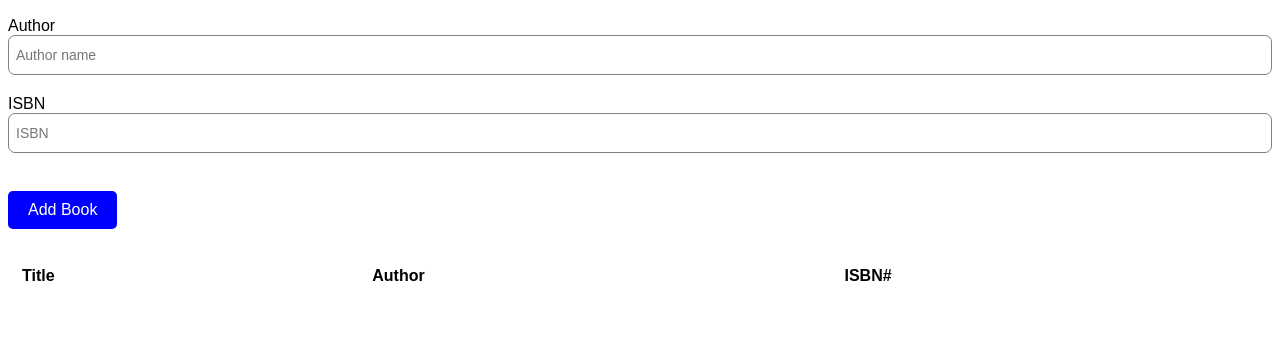
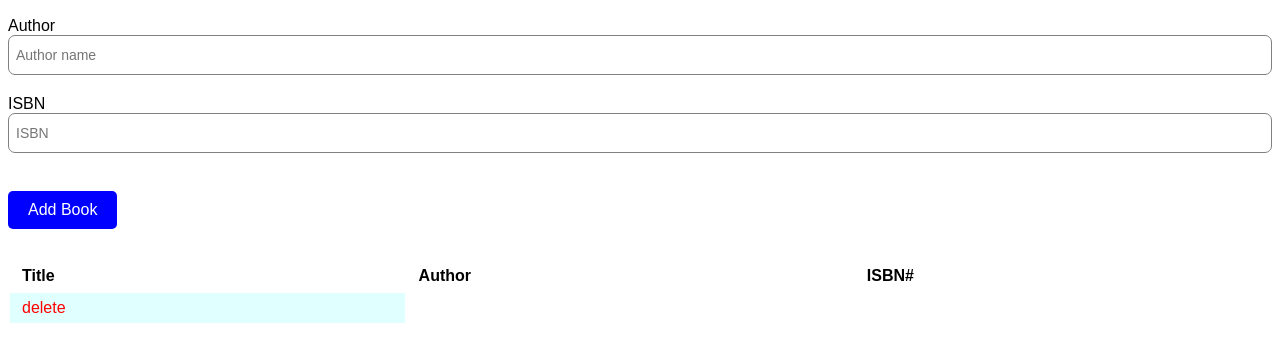
Before and after one commit to acciojob/book-list-arshad012, a website: page main.html in a window 1280 px wide. Shown: the part 141-502 px from the top of the page. Drawn offline with Linux system fonts and the light colour scheme.

Commit message:
created a submission

```diff
--- a/main.html
+++ b/main.html
@@ -29,7 +29,9 @@
 				<th>ISBN#</th>
 			</tr>
 		</thead>
-		<tbody id='book-list'></tbody>
+		<tbody id='book-list'>
+			<td class='delete'>delete</td>
+		</tbody>
 	</table>
 
     <script type="text/javascript" src="./script.js">
```
